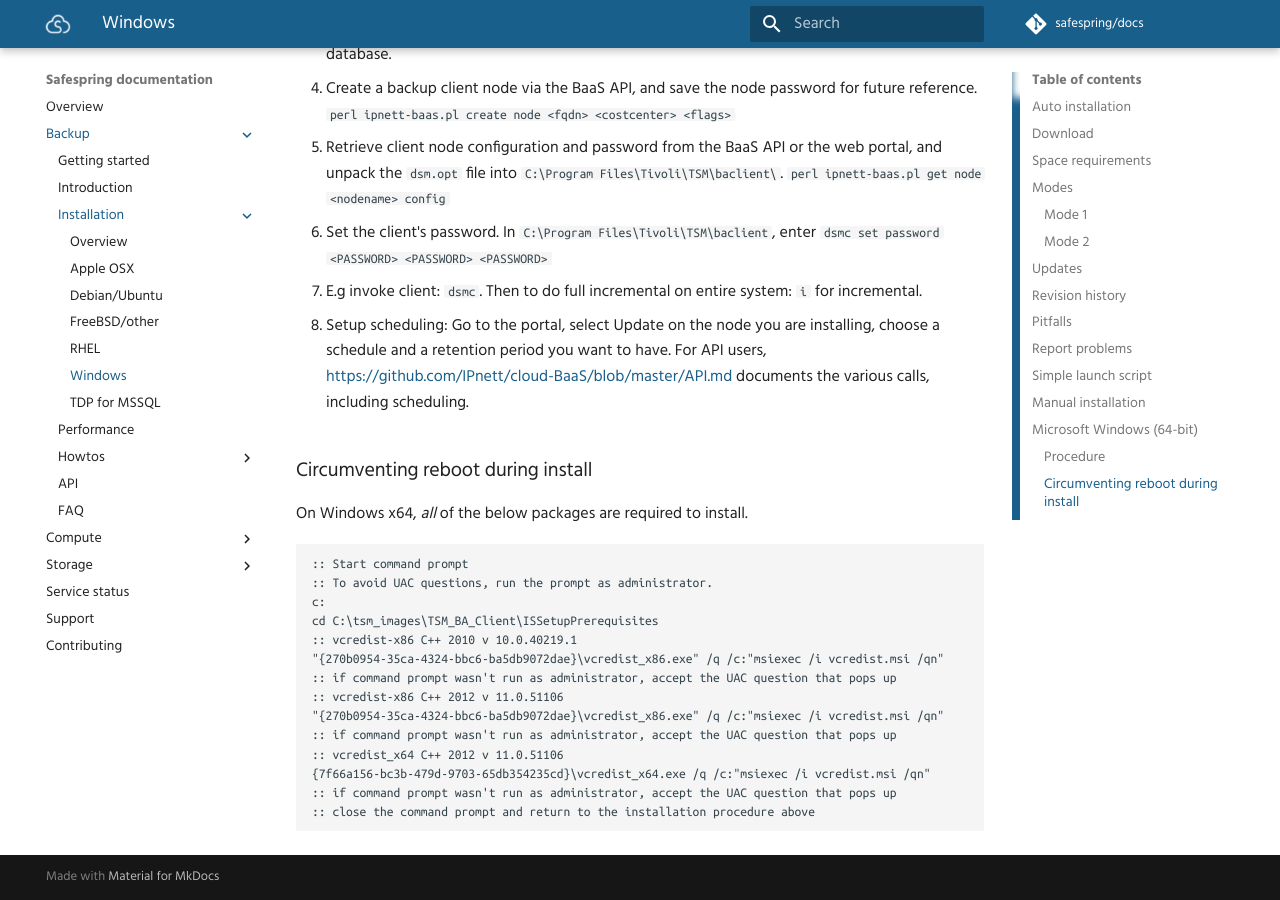
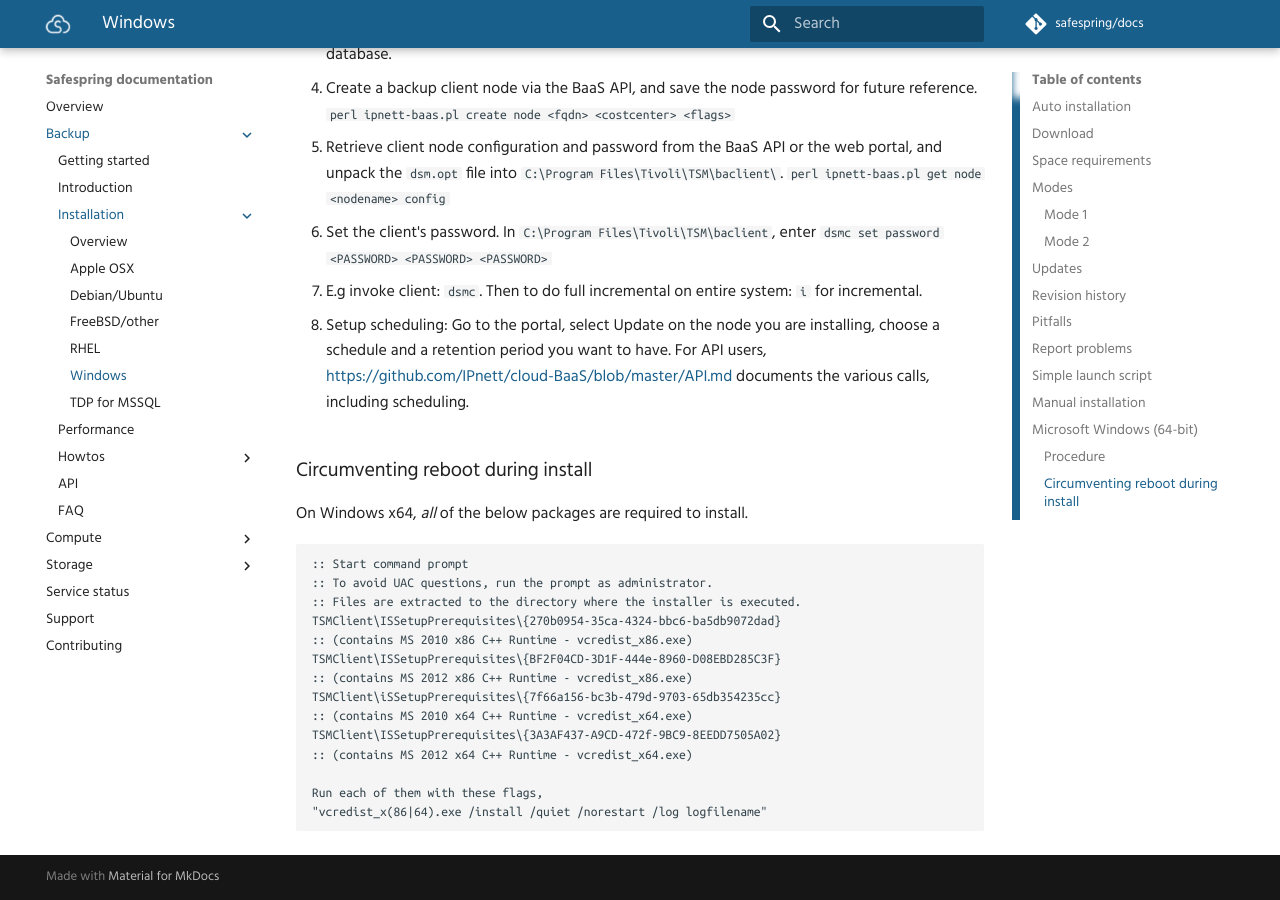
Before and after one commit to safespring/docs, an MkDocs documentation site: the page built from content/backup/install/windows.md, in a window 1280 px wide and 900 px high, scrolled down 8521 px. Built offline with MkDocs 1.6.1 and Material for MkDocs 9.7.7, drawn with Linux system fonts in a browser that asks for light colours; comment, search, counter and statistics services are not loaded; old or Windows-style settings are respelled for this version of MkDocs.

Commit message:
Fix manual install runtimes

```diff
--- a/content/backup/install/windows.md
+++ b/content/backup/install/windows.md
@@ -222,15 +222,15 @@ On Windows x64, *all* of the below packages are required to install.
 
     :: Start command prompt
     :: To avoid UAC questions, run the prompt as administrator.
-    c:
-    cd C:\tsm_images\TSM_BA_Client\ISSetupPrerequisites
-    :: vcredist-x86 C++ 2010 v 10.0.40219.1
-    "{270b0954-35ca-4324-bbc6-ba5db9072dae}\vcredist_x86.exe" /q /c:"msiexec /i vcredist.msi /qn"
-    :: if command prompt wasn't run as administrator, accept the UAC question that pops up
-    :: vcredist-x86 C++ 2012 v 11.0.51106
-    "{270b0954-35ca-4324-bbc6-ba5db9072dae}\vcredist_x86.exe" /q /c:"msiexec /i vcredist.msi /qn"
-    :: if command prompt wasn't run as administrator, accept the UAC question that pops up
-    :: vcredist_x64 C++ 2012 v 11.0.51106
-    {7f66a156-bc3b-479d-9703-65db354235cd}\vcredist_x64.exe /q /c:"msiexec /i vcredist.msi /qn"
-    :: if command prompt wasn't run as administrator, accept the UAC question that pops up
-    :: close the command prompt and return to the installation procedure above
+    :: Files are extracted to the directory where the installer is executed.
+    TSMClient\ISSetupPrerequisites\{270b0954-35ca-4324-bbc6-ba5db9072dad}
+    :: (contains MS 2010 x86 C++ Runtime - vcredist_x86.exe)
+    TSMClient\ISSetupPrerequisites\{BF2F04CD-3D1F-444e-8960-D08EBD285C3F}
+    :: (contains MS 2012 x86 C++ Runtime - vcredist_x86.exe)
+    TSMClient\iSSetupPrerequisites\{7f66a156-bc3b-479d-9703-65db354235cc}
+    :: (contains MS 2010 x64 C++ Runtime - vcredist_x64.exe)
+    TSMClient\ISSetupPrerequisites\{3A3AF437-A9CD-472f-9BC9-8EEDD7505A02}
+    :: (contains MS 2012 x64 C++ Runtime - vcredist_x64.exe)
+
+    Run each of them with these flags,
+    "vcredist_x(86|64).exe /install /quiet /norestart /log logfilename"
```
